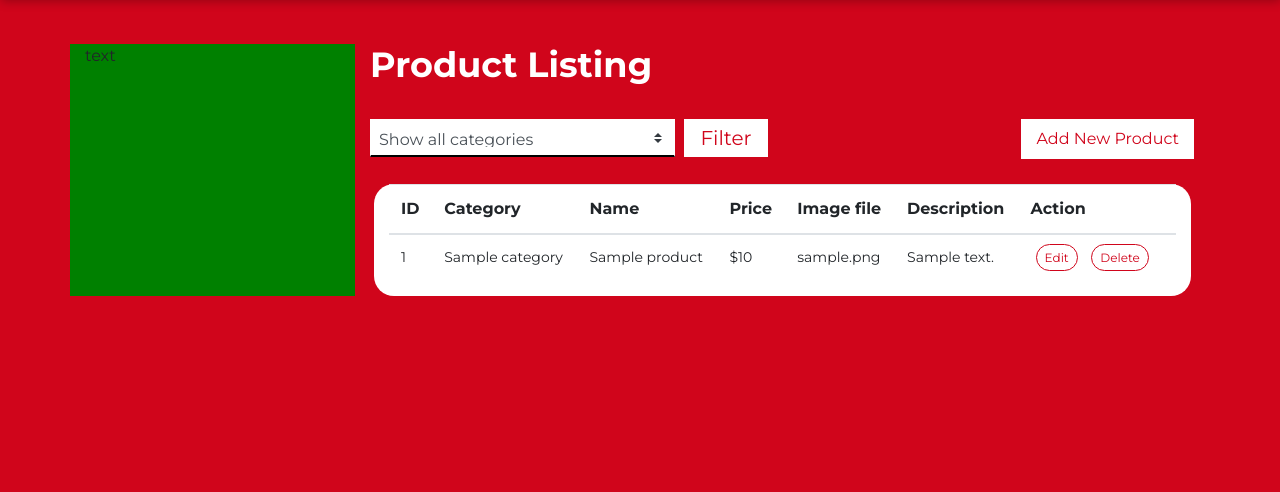
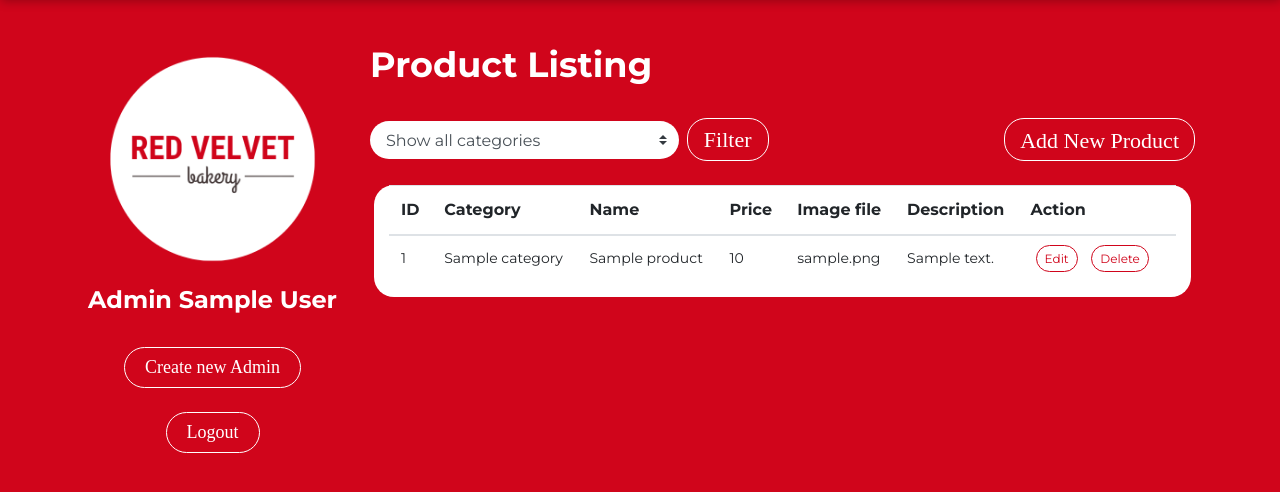
Before and after one commit to rjventu/RedVelvet, a PHP site: page /admin-panel.php in a window 1280 px wide. Shown: the part 76-568 px from the top of the page. Run offline with PHP 8.4, Linux system fonts and the light colour scheme; the visitor is signed in with stand-in values (Sample User, id 1); tables that the repository leaves empty or names only in its code hold one stand-in row (values such as "Sample post"); some libraries are stand-ins or nearby versions; some web fonts are replaced.

Commit message:
complete admin panel functionality
+ debugged delete button
+ added sidebar
+ added success/error messages to signup/login pages

```diff
--- a/admin-header.php
+++ b/admin-header.php
@@ -1,7 +1,7 @@
 <header>
   <nav class="navbar navbar-expand-lg navbar-light fixed-top d-flex justify-content-between">
       <div class="col p-0">
-        <a class="navbar-brand admin-navbar">
+        <a class="navbar-brand" id="admin-panel-navbar-logo">
           <img src="assets/logo.png" width="250" height="50" alt="">
         </a>
       </div>
--- a/includes/logout.inc.php
+++ b/admin-logout.php
@@ -4,4 +4,4 @@ session_start();
 session_unset();
 session_destroy();
 
-header("location: ../index.php?error=none");
+header("location: index.php");
--- a/admin-panel.php
+++ b/admin-panel.php
@@ -6,6 +6,19 @@ include("classes/Product.class.php");
 include("classes/ProductCon.class.php");
 
 $cat_name = "";
+
+if (isset($_GET['id'])) {
+  $prod_id = $_GET['id'];
+
+  $product = new ProductController($prod_id);
+  $error_msg = $product->removeRecord();
+
+  if (empty($error_msg)) {
+    echo '<script>alert("Deleted Successfully!")</script>';
+  }else{
+    echo '<script>alert('.$error_msg.')</script>';
+  }
+}
 
 $product = new ProductController();
 if(isset($_POST["submit"]))
@@ -19,8 +32,7 @@ if(isset($_POST["submit"]))
     $result = $product->getCatTable($cat_name);
   }
 }
-else
-{
+else{
   // gets normal table
   $result = $product->getTable();
 }
@@ -42,8 +54,27 @@ else
 
 <section class="admin-panel-wrapper container">
   <div class="row my-5">
-    <div class="col sidebar" style="background-color:green">text</div>
-    <div class="col-md-9 content" style="">
+    <div class="col admin-sidebar" style="">
+      <div class="row">
+        <div class="col d-flex justify-content-center">
+          <img src="assets/logoA.png" alt="RedVelvetKH Logo" class="img-fluid">
+        </div>
+      </div>
+      <div class="row">
+        <div class="col">
+          <h2 class="text-center">
+              Admin <?php echo $_SESSION['adminfname']?>
+          </h3>
+        </div>
+      </div>
+      <div class="row d-flex justify-content-center my-4">
+          <a class="btn" href="admin-signup.php">Create new Admin</a></br>
+      </div>
+      <div class="row d-flex justify-content-center my-4">
+          <a class="btn" href="admin-logout.php">Logout</a>
+      </div>
+    </div>
+    <div class="col-md-9 content">
       <div class="row mb-4">
         <div class="col">
           <h2>Product Listing</h2>
@@ -53,7 +84,7 @@ else
         <div class="col product-listing-cat">
           <form method="POST" action="admin-panel.php">
             <div class="input-group align-items-center">
-              <select class="custom-select" name="cat_name" id="cat_name">
+              <select class="custom-select" name="cat_name" id="filter-dropdown">
                   <option value=""<?=$cat_name == '' ? ' selected="selected"' : '';?>>Show all categories</option>
                   <option value="Signature Cakes"<?=$cat_name == 'Signature Cakes' ? ' selected="selected"' : '';?>>Signature Cakes</option>
                   <option value="Cake Delights"<?=$cat_name == 'Cake Delights' ? ' selected="selected"' : '';?>>Cake Delights</option>
@@ -64,13 +95,13 @@ else
                   <option value="Bars"<?=$cat_name == 'Bars' ? ' selected="selected"' : '';?>>Bars</option>
               </select>
               <div class="input-group-prepend">
-                <input type="submit" name="submit" value="Filter" class="input-group-text btn-submit px-3 py-1" style="width:auto">
+                <input type="submit" name="submit" id="filter-btn" value="Filter" class="input-group-text btn px-3 py-1" style="width:auto">
               </div>
             </div>
           </form>
         </div>
         <div class="col d-flex justify-content-end">
-          <a class="btn-submit" href="admin-product-add.php" id="product-listing-add">Add New Product</a>
+          <a class="btn-submit" href="admin-product-add.php" id="add-product-btn">Add New Product</a>
         </div>
       </div>
       <div class="row product-listing-table mx-1">
@@ -88,46 +119,27 @@ else
               </tr>
             </thead>
             <tbody>
+
               <?php
                 while($row = $result->fetch(PDO::FETCH_ASSOC)){
-                  echo"
-                  <tr>
-                    <td>$row[prod_id]</td>
-                    <td>".$product->getCatName($row['cat_id'])."</td>
-                    <td>$row[prod_name]</td>
-                    <td>$$row[prod_price]</td>
-                    <td>$row[prod_image]</td>
-                    <td>$row[prod_description]</td>
-                    <td>
-                    <a class='btn-submit' href='admin-product-edit.php?id=$row[prod_id]'>Edit</a>
-                    <a class='btn-submit' href='includes/product-delete.inc.php?id=$row[prod_id]'
-                      onclick="."return confirm('Are you sure you would like to delete this product?');".";
-                      >Delete</a>
-                    </td>
-                  </tr>
-                  ";
+                  echo
+                  "<tr>
+                    <td>" . $row["prod_id"] . "</td>
+                    <td>" . $product->getCatName($row['cat_id']) . "</td>
+                    <td>" . $row["prod_name"] . "</td>
+                    <td>" . $row["prod_price"] . "</td>
+                    <td>" . $row["prod_image"] . "</td>
+                    <td>" . $row["prod_description"] . "</td>
+                    <td>"?>
+                        <a href='admin-product-edit.php?id=<?= $row["prod_id"] ?>' class="btn-submit">Edit</a>
+                        <a href='admin-panel.php?id=<?= $row["prod_id"] ?>' class="btn-submit"
+                          onclick="return confirm('Are you sure you want to delete this record?');"
+                          >Delete</a>
+                    <?php "</td>
+                    </tr>";
                 }
               ?>
-              <?php
-                // while($row = $result->fetch(PDO::FETCH_ASSOC)){
-                //   echo'
-                //   <tr>
-                //     <td>$row[prod_id]</td>
-                //     <td>'.$product->getCatName($row["cat_id"]).'</td>
-                //     <td>$row[prod_name]</td>
-                //     <td>$row[prod_price]</td>
-                //     <td>$row[prod_image]</td>
-                //     <td>$row[prod_description]</td>
-                //     <td>
-                //     <a class="btn-submit" href="admin-product-edit.php?id=$row[prod_id]">Edit</a>
-                //     <a class="btn-submit" href="includes/product-delete.inc.php?id=$row[prod_id]"
-                //       onclick="return confirm("Are you sure you would like to delete this record?");";
-                //         >Delete</a>
-                //     </td>
-                //   </tr>
-                //   ';
-                // }
-              ?>
+
             </tbody>
           </table>
         </div>
--- a/admin-product-add.php
+++ b/admin-product-add.php
@@ -1,4 +1,5 @@
 <?php
+session_start();
 $success_msg = $error_msg = "";
 
 include("classes/Database.class.php");
@@ -145,7 +146,7 @@ if(isset($_POST["submit"]))
 
               <div class="form-group mb-5">
                 <div class="form-label">Description</div>
-                <textarea class="form-control" id="prod_description" name="prod_description" rows="3"></textarea>
+                <textarea class="form-control" id="prod_description" name="prod_description" rows="3" placeholder="Type your description here"></textarea>
               </div>
 
               <div class="form-group">
--- a/admin-product-edit.php
+++ b/admin-product-edit.php
@@ -1,4 +1,5 @@
 <?php
+session_start();
 $success_msg = $error_msg = "";
 
 include("classes/Database.class.php");
--- a/classes/LoginCon.class.php
+++ b/classes/LoginCon.class.php
@@ -12,10 +12,9 @@ class LoginController extends Login{
 
   public function loginAdmin(){
     if($this->emptyInput()){
-      header("location: ../index.php?error=emptyinput");
-      exit();
+      return "Error: Please complete all fields.";
     }
-    $this->getUser($this->email, $this->pass);
+    return $this->getUser($this->email, $this->pass);
   }
 
   // Error Handlers
--- a/styles.css
+++ b/styles.css
@@ -117,21 +117,6 @@ input:focus {
 
 a {
     cursor: pointer;
-}
-
-.admin-navbar a{ /*not working, debug*/
-    cursor: none;
-}
-
-.product-listing-table .btn-submit{
-    font-size: 12px;
-    padding: 5px 8px;
-    margin: 0 5px 5px;
-}
-
-.product-listing-filter .btn-submit{
-    font-size: 20px;
-    padding: 8px 15px;
 }
 
 /* [3] HEADINGS */
@@ -894,9 +879,44 @@ input, #date, #payment {
     border-radius: 20px;
 }
 
-#product-listing-add {
-    border-radius: 0;
-    font-size: medium;
+#add-product-btn {
+    font-family: var(--font-link);
+    font-size: 22px;
+    padding: 0px 15px;
+    padding-top: 5px;
+    border-radius: 20px;
+    border: 1px solid white;
+    background-color: #D0051B;
+    color: #FFFFFF;
+    margin: 0;
+}
+
+#add-product-btn:hover{
+    color: #D0051B;
+    background-color: #FFFFFF;
+}
+
+#filter-btn{
+    font-size: 22px;
+    padding: 0px 15px;
+    border-radius: 20px;
+    border: 1px solid white;
+}
+
+#filter-dropdown{
+    border-radius: 20px;
+    border: 0px;
+    padding-left: 16px;
+}
+
+.admin-navbar a{
+    cursor: none;
+}
+
+.product-listing-table .btn-submit{
+    font-size: 12px;
+    padding: 5px 8px;
+    margin: 0 5px 5px;
 }
 
 .product-add-container{
@@ -927,13 +947,35 @@ input, #date, #payment {
 
 .product-add-container .form-label{
     margin-bottom: 0.5rem;
+    color: var(--col2);
+    font-weight: bold;
+    font-family: var(--font-link);
 }
 
 .product-add-container .upload-image{
-    padding: 0.5rem;
-    border: 1px solid #A6A6A6;
+    padding: 0.35rem;
+    border: none;
+    border-bottom: 2px solid black;
     width: 100%;
 }
+
+.product-add-container textarea{
+    border: none;
+    border-bottom: 2px solid black;
+    border-radius: 0;
+}
+
+.product-add-container textarea:focus,
+.product-add-container select:focus{
+    outline: 0 none;
+    box-shadow: none;
+    border:none;
+    border-bottom: var(--col2) solid 2px;
+}
+
+
+
+
 
 #upload-form {
     border: 1px solid #A6A6A6;
@@ -946,6 +988,31 @@ input, #date, #payment {
 }
 #upload-form:hover{
     background-color: #A6A6A6;
+}
+
+.admin-sidebar img{
+    max-width: 95%;
+    max-height: 95%;
+}
+
+.admin-sidebar h2{
+    font-size: 24px;
+}
+
+.admin-sidebar .btn{
+    font-family: var(--font-link);
+    font-size: 18px;
+    border: 1px solid white;
+    margin: 0;
+}
+
+.admin-sidebar .btn:hover{
+    background-color: white;
+    color: #D0051B;
+}
+
+#admin-panel-navbar-logo:hover{
+    cursor: default;
 }
 
 /* mobile */
```
Also changed, not shown: admin-login.php (+40 -1 lines), admin-signup.php (+46 -3 lines), classes/Login.class.php (+7 -11 lines), classes/Signup.class.php (+3 -4 lines), classes/SignupCon.class.php (+6 -11 lines), includes/login.inc.php (deleted, +0 -16 lines), includes/product-delete.inc.php (deleted, +0 -20 lines), includes/signup.inc.php (deleted, +0 -20 lines), assets/logoA.png (added), assets/uploads/65b9e2d4410552.95486434.jpg (deleted), assets/uploads/65ba02263205f4.22180524.jpg (added), assets/uploads/65ba52e29d0cf5.74042297.png (added).
